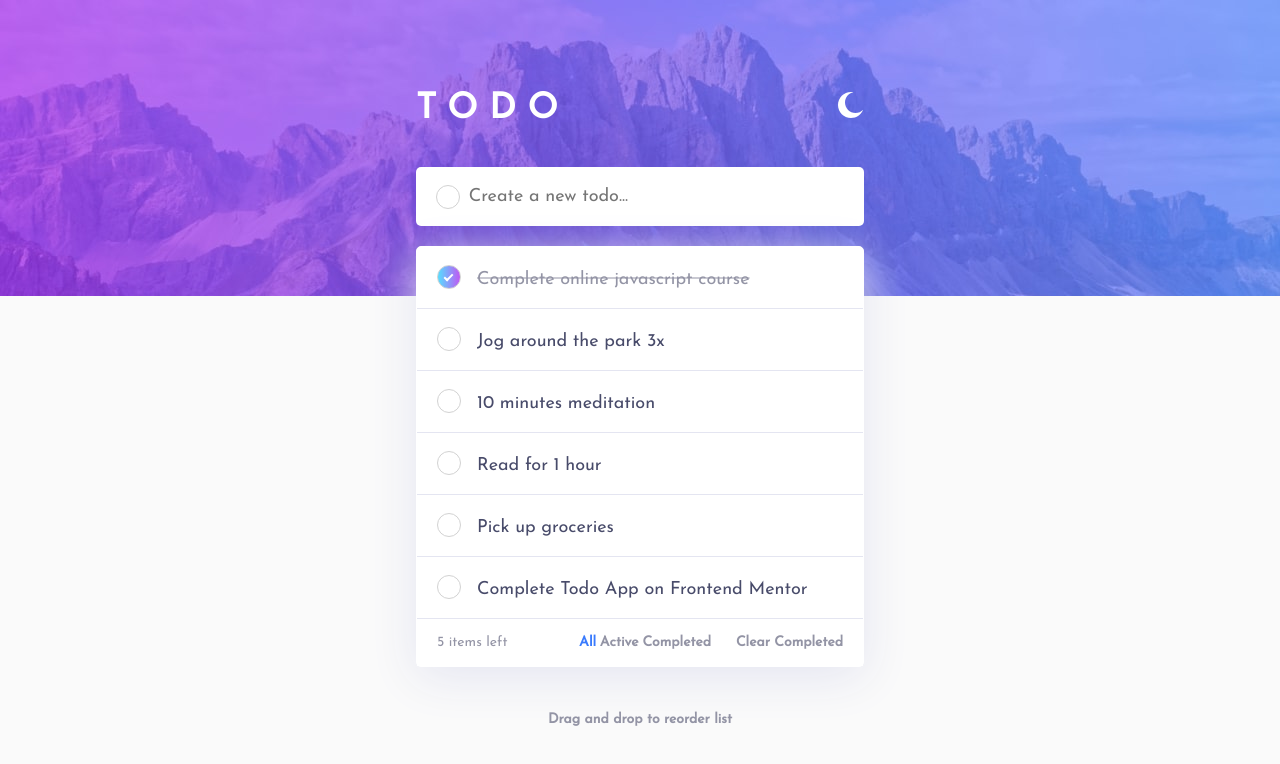
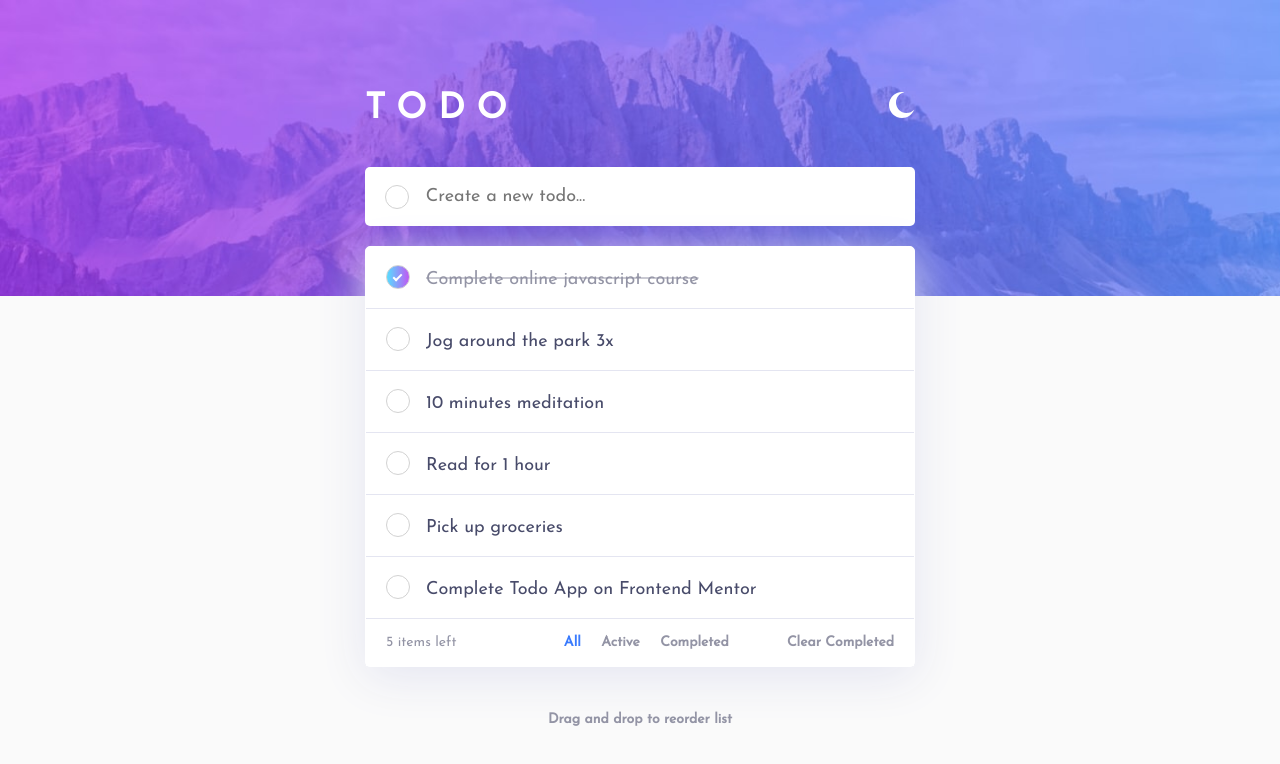
Before and after one commit to lawrecks/to-do-javascript, a plain HTML site: page index.html in a window 1280 px wide. Drawn offline with Linux system fonts and the light colour scheme.

Commit message:
Implementes layout changes

```diff
--- a/index.html
+++ b/index.html
@@ -33,9 +33,9 @@
         </form>
 
         <div class="to-do-list">
-          <div id="todoList">
+          <ul id="todoList">
 
-          </div>
+          </ul>
           <div class="to-do-bottom">
             <div>
               <p id="itemsLeft"></p>
--- a/js/app.js
+++ b/js/app.js
@@ -96,7 +96,7 @@ function refresh(arr, updateTodo) {
 
   // Render HTML
   for (let todo of arr) {
-    todoList.innerHTML += `<div class="list-item"
+    todoList.innerHTML += `<li class="list-item"
                                     draggable="true"
                                     ondragstart="dragTodo(event, ${todo.id})"
                                     ondrop="dropTodo(event, ${todo.id})"
@@ -122,7 +122,7 @@ function refresh(arr, updateTodo) {
                                           todo.id
                                         })">
                                     </div>
-                                </div>`;
+                                </li>`;
   }
 
   // Update the number of active todos rendered
--- a/styles/dark.css
+++ b/styles/dark.css
@@ -13,12 +13,14 @@ body {
   background-image: url("../images/bg-desktop-dark.jpg");
   width: 100%;
   height: 37vh;
+  background-repeat: no-repeat;
+  background-size: cover;
 }
 
 .to-do {
   padding: 16px;
   color: #fff;
-  width: 35%;
+  width: 550px;
   margin: auto;
   height: 80vh;
   margin-top: -220px;
--- a/styles/light.css
+++ b/styles/light.css
@@ -13,12 +13,14 @@ body {
   background-image: url("../images/bg-desktop-light.jpg");
   width: 100%;
   height: 37vh;
+  background-repeat: no-repeat;
+  background-size: cover;
 }
 
 .to-do {
   padding: 16px;
   color: #fff;
-  width: 35%;
+  width: 550px;
   margin: auto;
   height: 80vh;
   margin-top: -220px;
```
